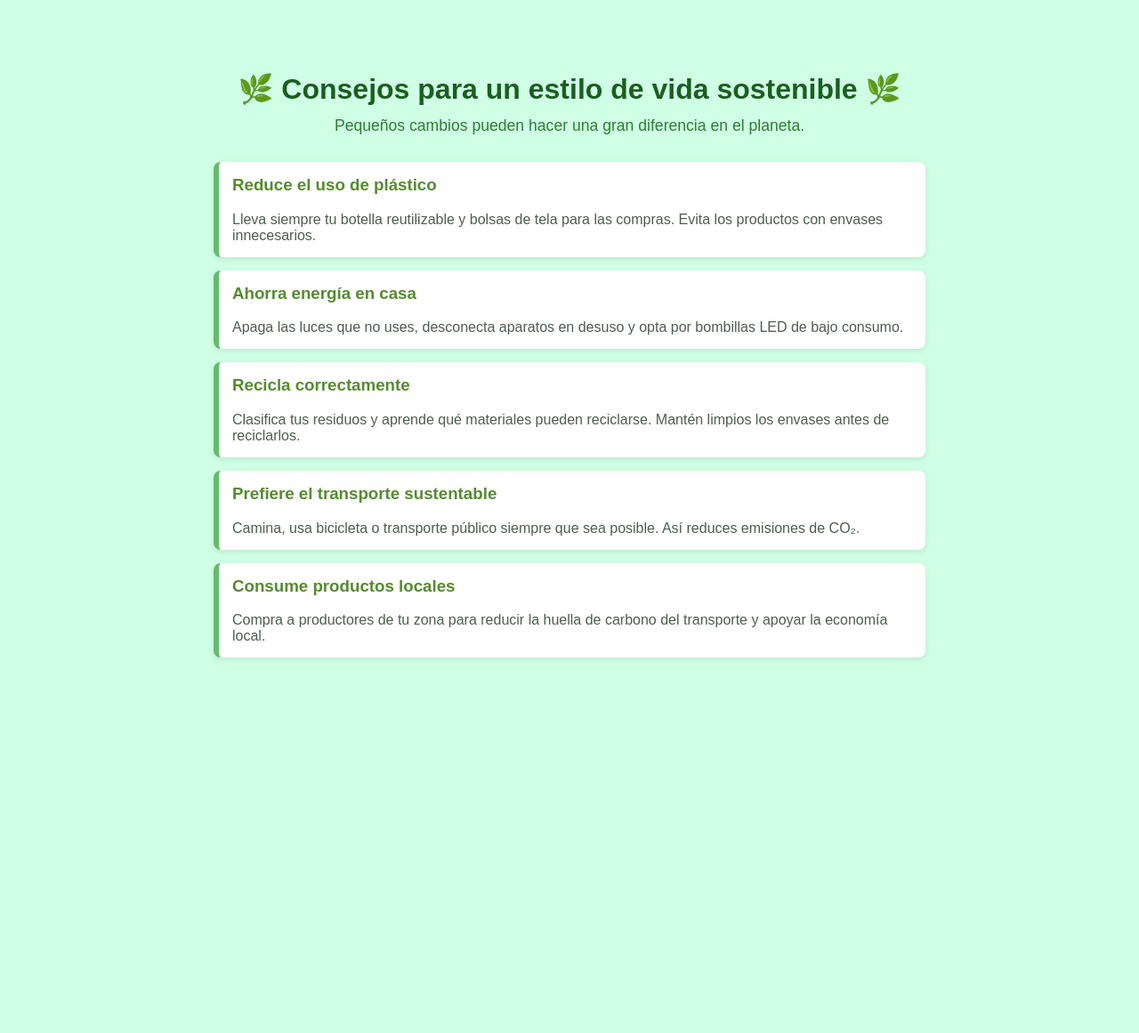
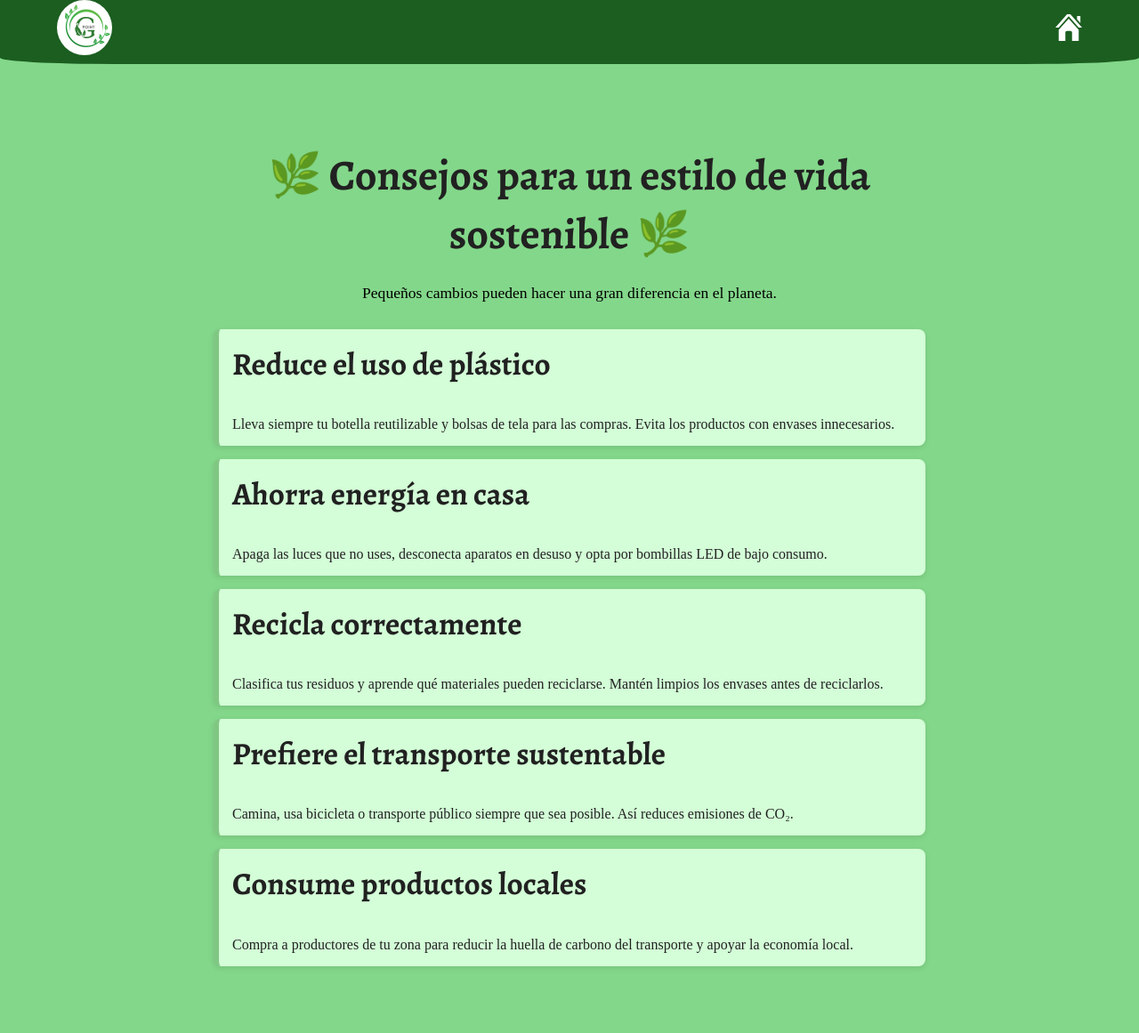
Before and after one commit to owaos/proyecto_inicial, a Django app: page /eco-tips/ in a window 1280 px wide. Shown: the whole page at 89% size. Before the commit the page ends 741 px from the top, so only its background shows below. Run offline with Django 5.2, Linux system fonts and the light colour scheme.

Commit message:
cambios en eco tips, css y html

```diff
--- /dev/null
+++ b/config/Gpoint/static/Gpoint/styles/eco_tips.css
@@ -0,0 +1,40 @@
+
+/*Fondo*/
+
+    /*Contenedor*/
+.eco-tips-container {
+    max-width: 800px;
+    margin: 40px auto;
+    padding: 20px;
+}
+/*Título principal*/
+
+/*Subtítulo*/
+.eco-subtitulo {
+    text-align: center;
+    color: var(--color-subtitulo);
+    font-size: 1.1em;
+    margin-top: -10px;
+}
+/*Tarjeta*/
+.eco-tip {
+    background-color: var(--verde-fondo-claro);
+    border-left: 6px solid var(--verde-mint);
+    padding: 15px;
+    margin-bottom: 15px;
+    border-radius: 8px;
+    box-shadow: 0 2px 6px rgba(0,0,0,0.1);
+}
+/*Título consejo*/
+.eco-tip h3 {
+    margin-top: 0;
+    color: var(--gris-oscuro);
+}
+/*Descripción consejo*/
+.eco-tip p {
+    color: var(--gris-oscuro);
+    margin-bottom: 0;
+}
+#titulo-eco-tips{
+    text-align: center;
+}
--- a/config/Gpoint/templates/eco_tips.html
+++ b/config/Gpoint/templates/eco_tips.html
@@ -1,84 +1,23 @@
-<!DOCTYPE html>
-<html lang="es">
-<head>
-    <meta charset="UTF-8">
-    <title>Consejos ecológicos</title>
-    <style>
-        :root {
-            --color-fondo-pagina: #cfffe5;
-            --color-titulo-principal: #1b5e20;
-            --color-subtitulo: #2e7d32;
-            --color-fondo-contenedor: #ffffff;
-            --color-borde-izquierdo: #66bb6a;
-            --color-titulo-tip: #558b2f;
-            --color-descripcion-tip: #4e5d52;
-        }
-
-        /*Fondo*/
-        body {
-            background-color: var(--color-fondo-pagina);
-            font-family: Arial, sans-serif;
-            margin: 0;
-            padding: 0;
-        }
-
-        /*Contenedor*/
-        .eco-tips-container {
-            max-width: 800px;
-            margin: 40px auto;
-            padding: 20px;
-        }
-
-        /*Título principal*/
-        h1 {
-            text-align: center;
-            color: var(--color-titulo-principal);
-        }
-
-        /*Subtítulo*/
-        .eco-subtitulo {
-            text-align: center;
-            color: var(--color-subtitulo);
-            font-size: 1.1em;
-            margin-top: -10px;
-        }
-
-        /*Tarjeta*/
-        .eco-tip {
-            background-color: var(--color-fondo-contenedor);
-            border-left: 6px solid var(--color-borde-izquierdo);
-            padding: 15px;
-            margin-bottom: 15px;
-            border-radius: 8px;
-            box-shadow: 0 2px 6px rgba(0,0,0,0.1);
-        }
-
-        /*Título consejo*/
-        .eco-tip h3 {
-            margin-top: 0;
-            color: var(--color-titulo-tip);
-        }
-
-        /*Descripción consejo*/
-        .eco-tip p {
-            color: var(--color-descripcion-tip);
-            margin-bottom: 0;
-        }
-    </style>
-</head>
+{% extends "index.html" %}
+{% load static %}
+    {% block title %}Consejos ecológicos{% endblock %}
+{% block extra_css %}
+    <link rel="stylesheet" href="{% static 'Gpoint/styles/eco_tips.css' %}">
+{% endblock %}
+{% block content %}
 <body>
     <div class="eco-tips-container">
-        <h1>🌿 Consejos para un estilo de vida sostenible 🌿</h1>
+        <h1 class="titulo" id="titulo-eco-tips">🌿 Consejos para un estilo de vida sostenible 🌿</h1>
         <p class="eco-subtitulo">Pequeños cambios pueden hacer una gran diferencia en el planeta.</p>
 
         <div style="margin-top: 30px;">
             {% for tip in consejos %}
                 <div class="eco-tip">
-                    <h3>{{ tip.titulo }}</h3>
+                    <h3 class = "subtitulo">{{ tip.titulo }}</h3>
                     <p>{{ tip.descripcion }}</p>
                 </div>
             {% endfor %}
         </div>
     </div>
 </body>
-</html>
+{% endblock %}
--- a/config/static/styles/index.css
+++ b/config/static/styles/index.css
@@ -4,6 +4,7 @@
     --verde-principal:   #1B5E20;
     --verde-mint:        #81C784;
     --verde-fondo:       #83d78a;
+    --verde-fondo-claro:       #d3fed7;
     --azul-acento:       #0277BD;
     --gris-oscuro:       #212121;
 
@@ -33,6 +34,11 @@
     font-size: var(--fs-titulo);
     color: var(--gris-oscuro);
 
+}
+.subtitulo{
+    font-family: var(--font-subtitulo);
+    font-size: var(--fs-subtitulo);
+    color: var(--gris-oscuro);
 }
 .contenedor {
     width: 100%;
```
